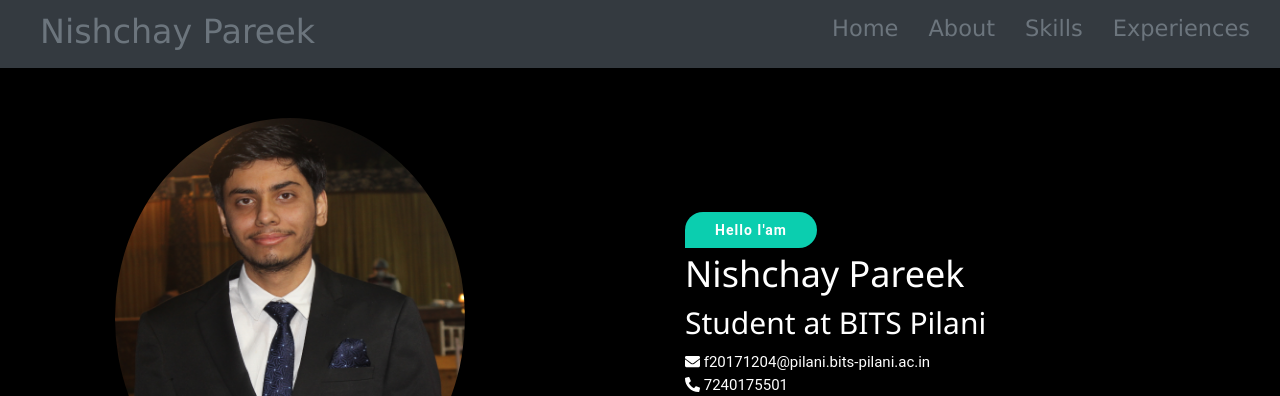
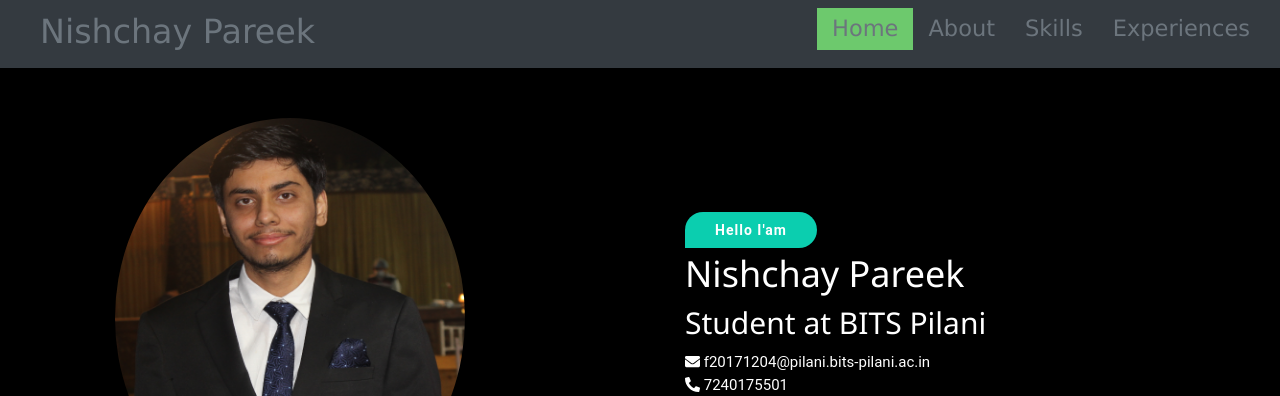
Before and after one commit to NishchayPareek/NishchayPareek.github.io, a plain HTML site: page index.html in a window 1280 px wide. Both pictures are taken after a click on the link "Home". Shown: the top 396 px of the page. Drawn offline with nearby package versions, Linux system fonts and the light colour scheme.

Commit message:
navbar modified

```diff
--- a/index.html
+++ b/index.html
@@ -32,15 +32,19 @@
         <span class="nav mb-1 h1 text-secondary header  ">Nishchay Pareek</span>
 
         <ul class="nav mb-1 h1 text-secondary ">
-            <li class="nav-item ">
-                <a class="nav-link h4" href="#Home">Home</a>
+
+            <li class="nav-item" >
+                <a class="nav-link h4 active" href="#Home" >Home</a>
             </li>
+
             <li class="nav-item">
                 <a class="nav-link h4" href="#About">About</a>
             </li>
+
             <li class="nav-item">
                 <a class="nav-link h4" href="#Skills">Skills</a>
             </li>
+
             <li class="nav-item">
                 <a class="nav-link h4" href="#Experiences">Experiences</a>
             </li>
--- a/script.js
+++ b/script.js
@@ -1,4 +1,6 @@
-$('.nav li').click(function(){
-    $('.nav li').removeClass('active');
-    $(this).addClass('active');
+$('.nav-link').click(function(){
+    console.log("hello")
+    $('.nav-link').removeClass("active");
+$(this).addClass("active");
+
 })
--- a/style.css
+++ b/style.css
@@ -6,15 +6,17 @@
 
 
 }
-.nav-link:hover,.nav-link:active
+/* .nav-link:hover
 {
-    color:rgb(109, 201, 109);
-    transition: 1s;
+
+
+} */
+.active
+{   background-color:rgb(109, 201, 109);
+    /* text-decoration: underline; */
 }
-.nav-link:active
-{
-   text-decoration: underline white;
-}
+
+
 body{
     background-color: black;
 }
```
